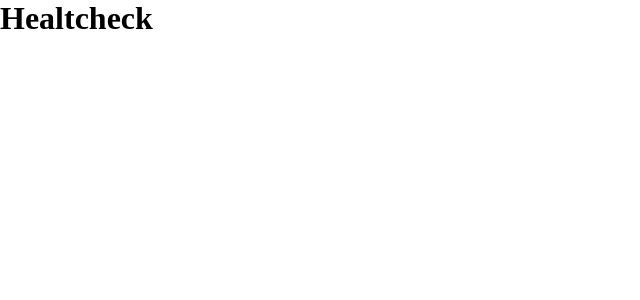
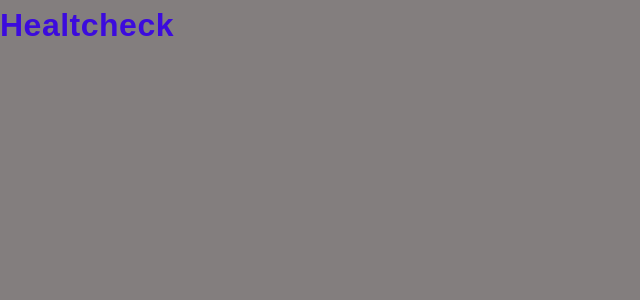
Before and after one commit to PeaksoftFrontend/HealthCheck-js2, a React (Vite) app: page / in a window 1280 px wide. Shown: the top 300 px of the page, without its empty margins (0-640 px from the left). Built offline with nearby package versions, Linux system fonts and the light colour scheme.

Commit message:
fixed the error added the font to body

```diff
--- a/src/index.css
+++ b/src/index.css
@@ -3,3 +3,20 @@
   padding: 0;
   box-sizing: border-box;
 }
+body{
+  font-family: 'Arial', sans-serif;
+  font-size: 16px;
+  font-weight: 400;
+  line-height: 1.6;
+  color: #3c0bdd;
+  background-color: #837e7e;
+  margin: 0;
+  padding: 0;
+  text-align: justify;
+  letter-spacing: 0.5px;
+  word-spacing: 1px;
+  font-style: normal;
+  text-transform: none;
+  overflow-x: hidden;
+
+}
--- a/src/theme/Theme.js
+++ b/src/theme/Theme.js
@@ -1,10 +1,8 @@
 import { createTheme } from "@mui/material";
 import "@fontsource/roboto";
 
-// Primary theme
-
-export const darkTheme = createTheme({
-  palette: {
+export const theme = createTheme({
+  darkTheme: {
     primary: {
       main: "#FFFFFF",
     },
@@ -24,16 +22,7 @@ export const darkTheme = createTheme({
       main: "#F5F5F5",
     },
   },
-  typography: {
-    fontFamily: "Roboto, Arial, sans-serif",
-    fontSize: 14,
-  },
-});
-
-// Secondary theme
-
-export const pastelTheme = createTheme({
-  palette: {
+  pastelTheme: {
     primary: {
       main: "#D9D9D9",
     },
@@ -53,16 +42,7 @@ export const pastelTheme = createTheme({
       main: "#E4772F",
     },
   },
-  typography: {
-    fontFamily: "Roboto, Arial, sans-serif",
-    fontSize: 14,
-  },
-});
-
-// Tertiery theme
-
-export const vibrantTheme = createTheme({
-  palette: {
+  tertiaryTheme: {
     primary: {
       main: "#DBEBFF",
     },
@@ -79,8 +59,4 @@ export const vibrantTheme = createTheme({
       main: "#346EFB",
     },
   },
-  typography: {
-    fontFamily: "Roboto, Arial, sans-serif",
-    fontSize: 14,
-  },
 });
```
